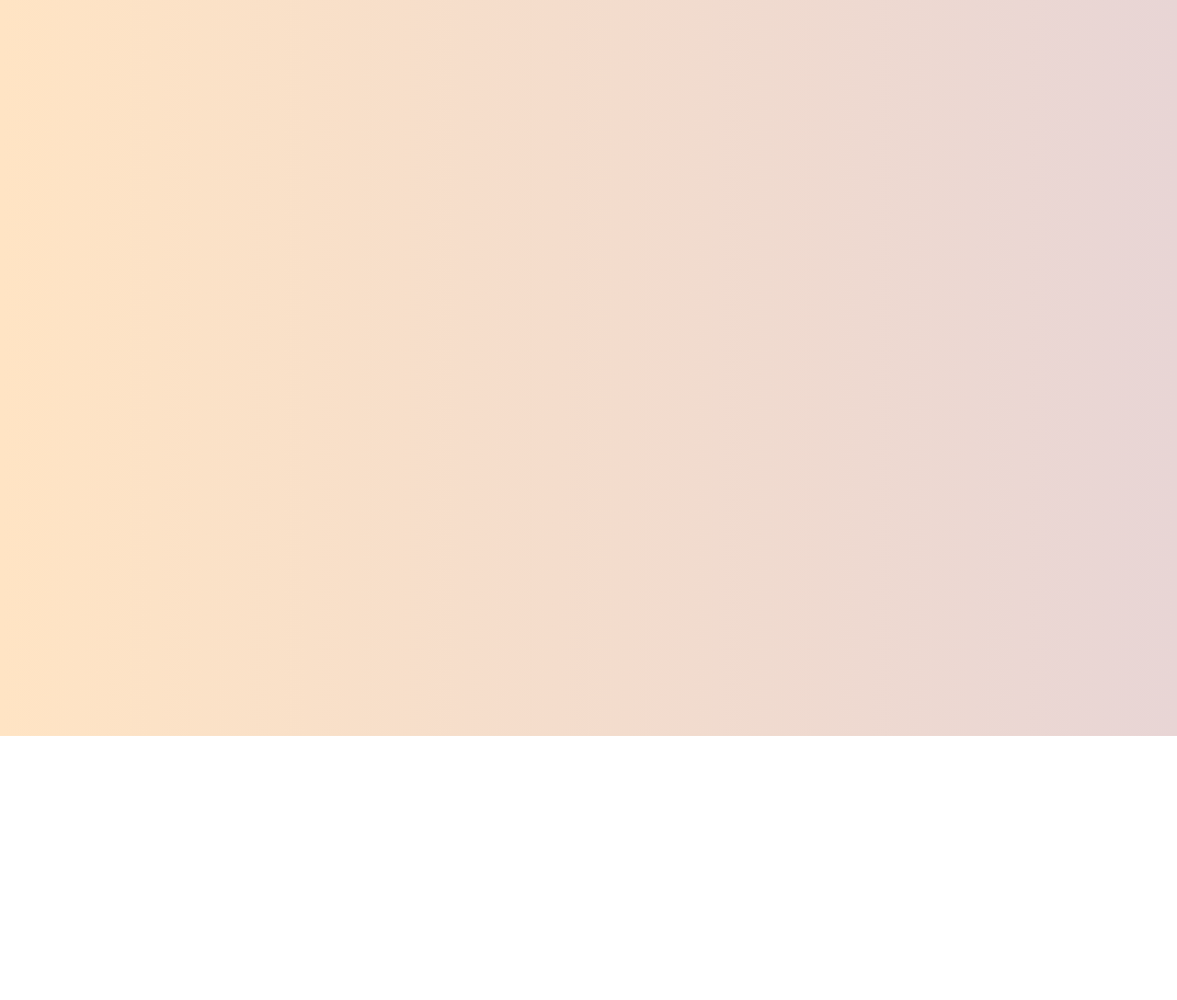
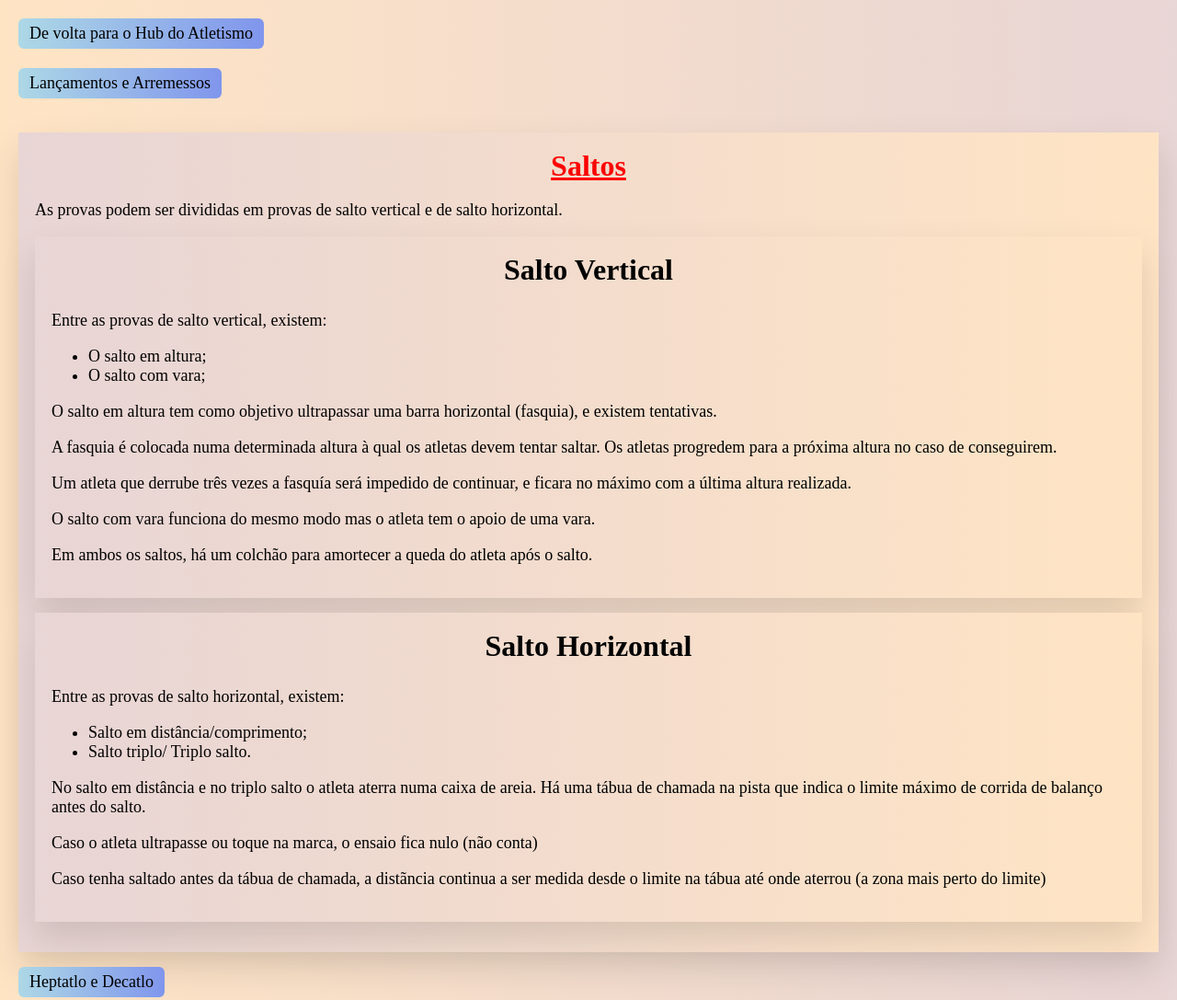
Before and after one commit to Flexite/Trabalho-EF-2025-12-ano, a plain HTML site: page A/saltosAtl.html in a window 1280 px wide. Shown: the top 1087 px of the page at 92% size. Before the commit the page ends 800 px from the top, so only its background shows below. Drawn offline with Linux system fonts and the light colour scheme.

Commit message:
Nova página Modificações acerca da informação

```diff
--- a/A/saltosAtl.html
+++ b/A/saltosAtl.html
@@ -9,6 +9,38 @@
         <script src="../script.js"></script>
     </head>
     <body>
-
+        <a href="../atletismohub.html">De volta para o Hub do Atletismo</a>
+        <br><br>
+        <a href="lancarAtl.html">Lançamentos e Arremessos</a>
+        <br><br>
+        <div>
+            <h1>Saltos</h1>
+            <p>As provas podem ser divididas em provas de salto vertical e de salto horizontal.</p>
+            <div>
+                <h2>Salto Vertical</h2>
+                <p>Entre as provas de salto vertical, existem:</p>
+                <ul>
+                    <li>O salto em altura;</li>
+                    <li>O salto com vara;</li>
+                </ul>
+                <p>O salto em altura tem como objetivo ultrapassar uma barra horizontal (fasquia), e existem tentativas.</p>
+                <p>A fasquia é colocada numa determinada altura à qual os atletas devem tentar saltar. Os atletas progredem para a próxima altura no caso de conseguirem.</p>
+                <p>Um atleta que derrube três vezes a fasquía será impedido de continuar, e ficara no máximo com a última altura realizada.</p>
+                <p>O salto com vara funciona do mesmo modo mas o atleta tem o apoio de uma vara.</p>
+                <p>Em ambos os saltos, há um colchão para amortecer a queda do atleta após o salto.</p>
+            </div>
+            <div>
+                <h2>Salto Horizontal</h2>
+                <p>Entre as provas de salto horizontal, existem:</p>
+                <ul>
+                    <li>Salto em distância/comprimento;</li>
+                    <li>Salto triplo/ Triplo salto.</li>
+                </ul>
+                <p>No salto em distância e no triplo salto o atleta aterra numa caixa de areia. Há uma tábua de chamada na pista que indica o limite máximo de corrida de balanço antes do salto.</p>
+                <p>Caso o atleta ultrapasse ou toque na marca, o ensaio fica nulo (não conta)</p>
+                <p>Caso tenha saltado antes da tábua de chamada, a distãncia continua a ser medida desde o limite na tábua até onde aterrou (a zona mais perto do limite)</p>
+            </div>
+        </div>
+        <a href="hepDecAtl.html">Heptatlo e Decatlo</a>
     </body>
 </html>
```
Also changed, not shown: A/hepDecAtl.html (+12 -1 lines), A/lancarAtl.html (+2 -0 lines), G/ben.html (+1 -0 lines), G/resum.html (added, +24 -0 lines), atletismohub.html (+4 -3 lines).
